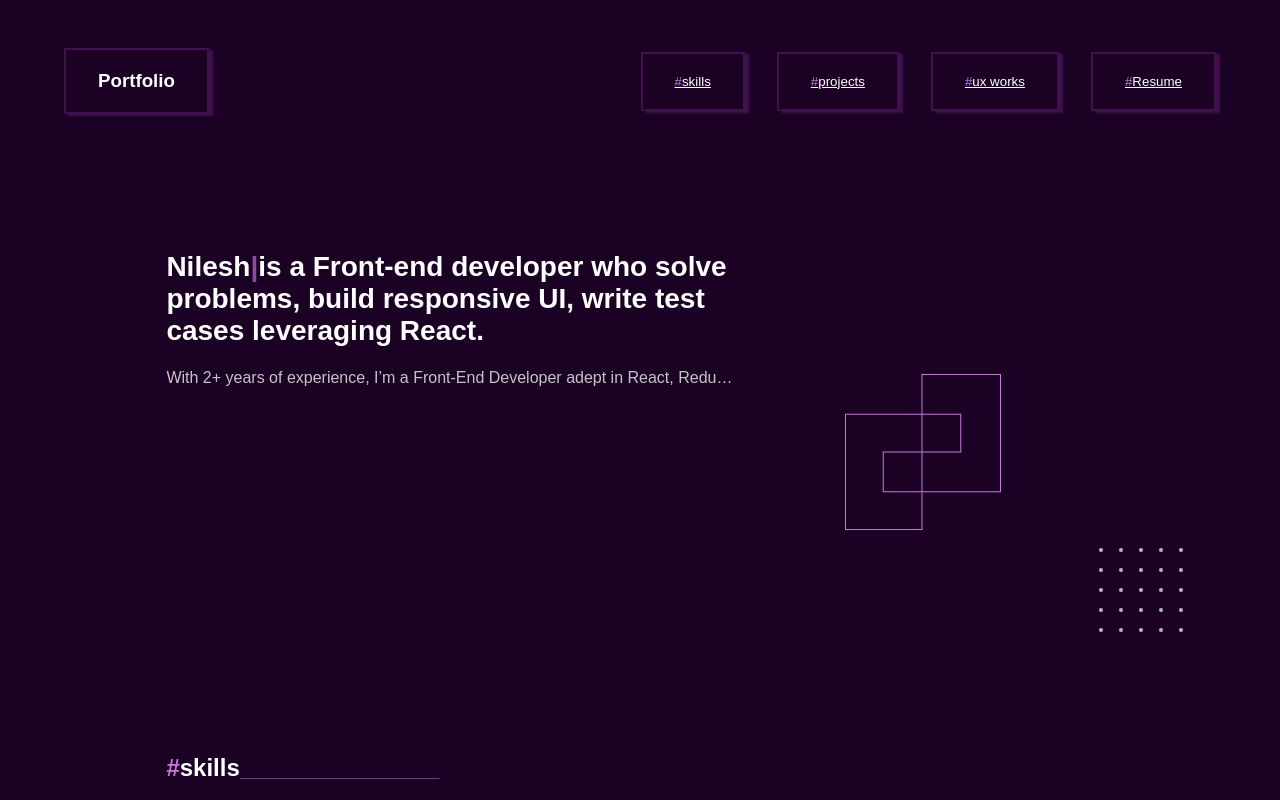
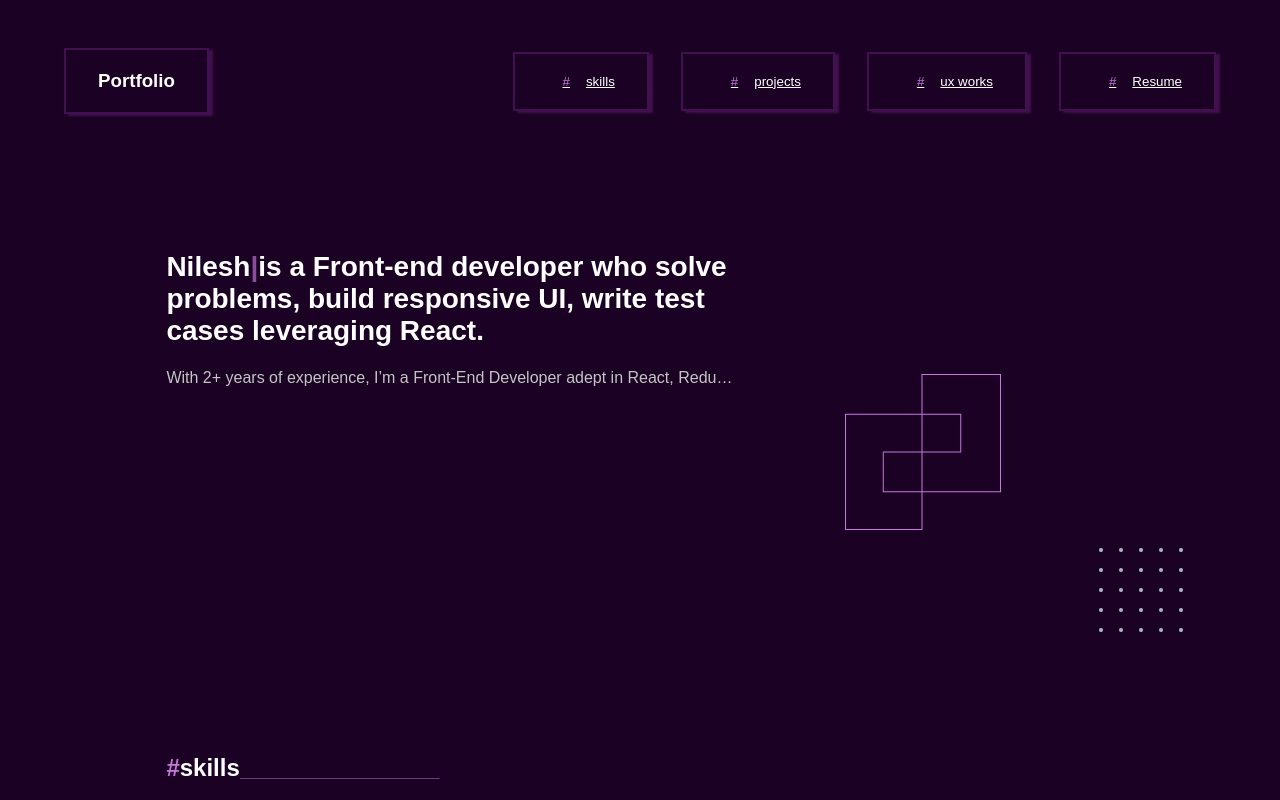
Before and after one commit to NileshRE/portfolio, a React (Vite) app: page / in a window 1280 px wide. Shown: the top 800 px of the page. Built offline with nearby package versions, Linux system fonts and the light colour scheme; a web font is replaced by a local one.

Commit message:
Added Menu icon for small screen sizes

```diff
--- a/src/components/NavBar.tsx
+++ b/src/components/NavBar.tsx
@@ -1,21 +1,52 @@
+import { RiMenu2Line } from "react-icons/ri";
 import { Links } from "../utils/constants"
+import { useState, useEffect } from "react";
 
 
     function Navbar() {
+      const [showNav, setShowNav] = useState(false);
+      const [windowWidth, setWindowWidth] = useState(window.innerWidth);
+
+      useEffect(() => {
+        const handleResize = () => {
+          setWindowWidth(window.innerWidth);
+        };
+        window.addEventListener("resize", handleResize);
+        return () => window.removeEventListener("resize", handleResize);
+      }, []);
 
     return (
-        <>
-          <nav className='navbar'>
-            <h3 className='title'>Portfolio</h3>
-            <div className="nav-buttons">
-            <button className="btn"><a href="#skills"><span>#</span>skills</a></button>
-            <button className="btn"><a href="#projects"><span>#</span>projects</a></button>
-            <button className="btn"><a href="#uxWorks"><span>#</span>ux works</a></button>
-            <button className="btn"><a href={Links.Resume} target="blank"><span>#</span>Resume</a></button>
-            </div>
-           </nav>
-        </>
-    )
+      <>
+        <nav className="navbar">
+        <div>
+          {(windowWidth < 960) && <span onClick={()=>setShowNav(prev=>!prev)}><RiMenu2Line color="white" size={28} /></span>}
+          <h3 className="title">Portfolio</h3>
+          </div>
+          {(showNav || (windowWidth > 960)) && <div className="nav-buttons">
+            <button className="btn">
+              <a href="#skills">
+                <span>#</span>skills
+              </a>
+            </button>
+            <button className="btn">
+              <a href="#projects">
+                <span>#</span>projects
+              </a>
+            </button>
+            <button className="btn">
+              <a href="#uxWorks">
+                <span>#</span>ux works
+              </a>
+            </button>
+            <button className="btn">
+              <a href={Links.Resume} target="blank">
+                <span>#</span>Resume
+              </a>
+            </button>
+          </div>}
+        </nav>
+      </>
+    );
 }
 
 export default Navbar
--- a/src/index.scss
+++ b/src/index.scss
@@ -97,17 +97,16 @@
 // Navbar CSS
 
 .navbar{
-  display: flex;
+    display: flex;
     justify-content: space-between;
     align-items: center;
+    position: relative;
   div{
     display: flex;
     justify-content: space-between;
     align-items: center;
-
-    @media screen and (max-width:767px) {
-      flex-direction: column;
-      align-items: flex-start;
+    span{
+      margin: 0px 16px;
     }
   }
   @media screen and (max-width:767px) {
@@ -117,6 +116,16 @@
       display: flex;
       flex-direction: row;
       flex-wrap: wrap;
+      @media screen and (max-width:767px) {
+        background-color: #1b0224;
+        padding: 16px 16px;
+        width: 50%;
+        display: grid;
+        justify-content: center;
+        position: absolute;
+        z-index: 3;
+        top: 64px;
+      }
     }
   }
 }
```
